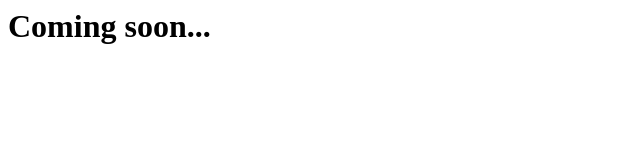
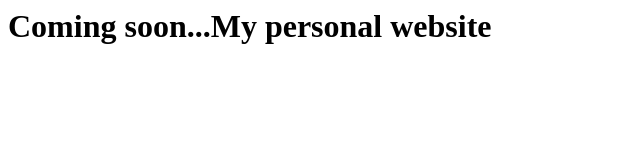
Before and after one commit to SanthoshOnline/dhanush, a plain HTML site: page index.html in a window 1280 px wide. Shown: the whole page, without its empty margins (0-640 px from the left). Drawn offline with Linux system fonts and the light colour scheme.

Commit message:
Update index.html

```diff
--- a/index.html
+++ b/index.html
@@ -1 +1 @@
-<h1>Coming soon...</h1>
+<h1>Coming soon...My personal website</h1>
```
